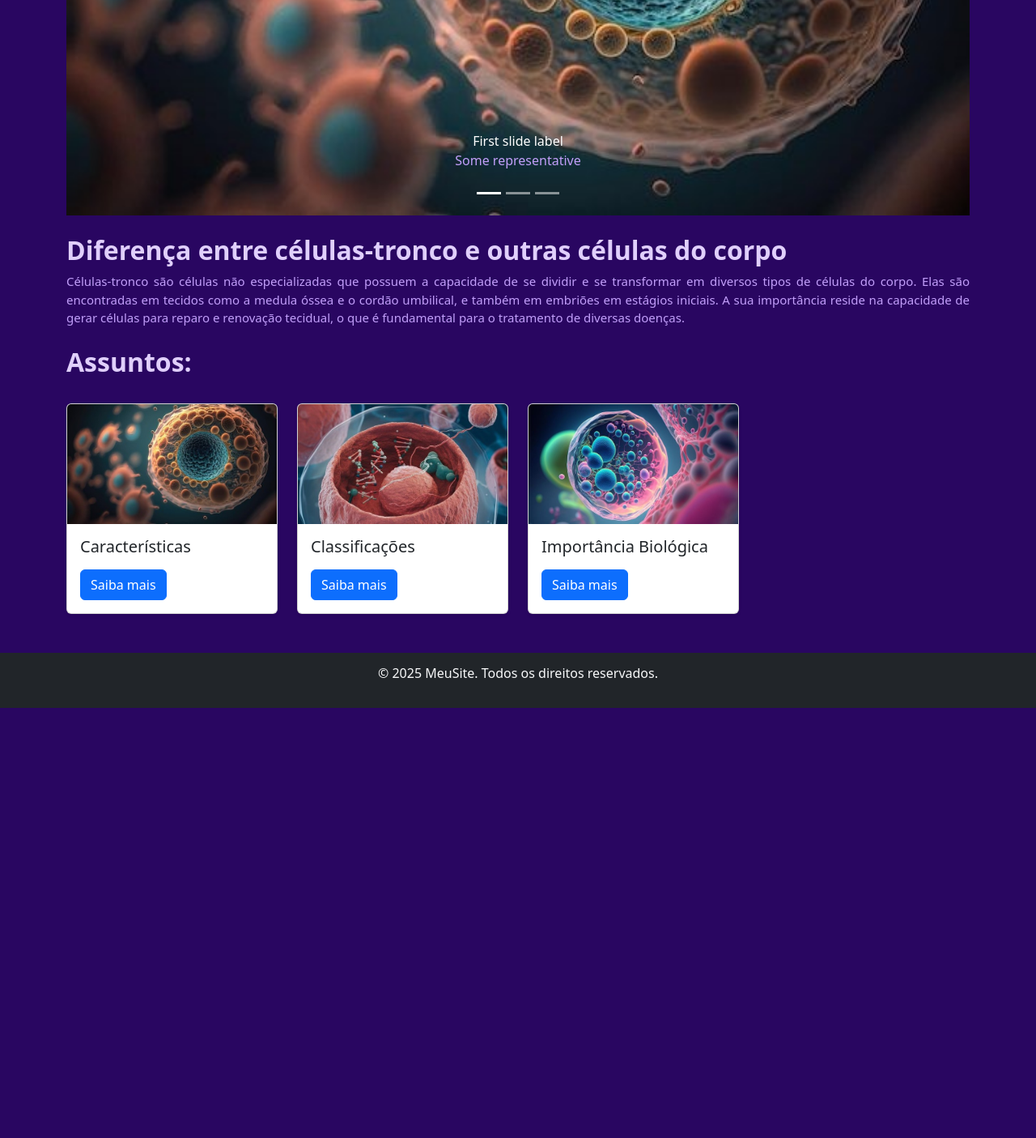
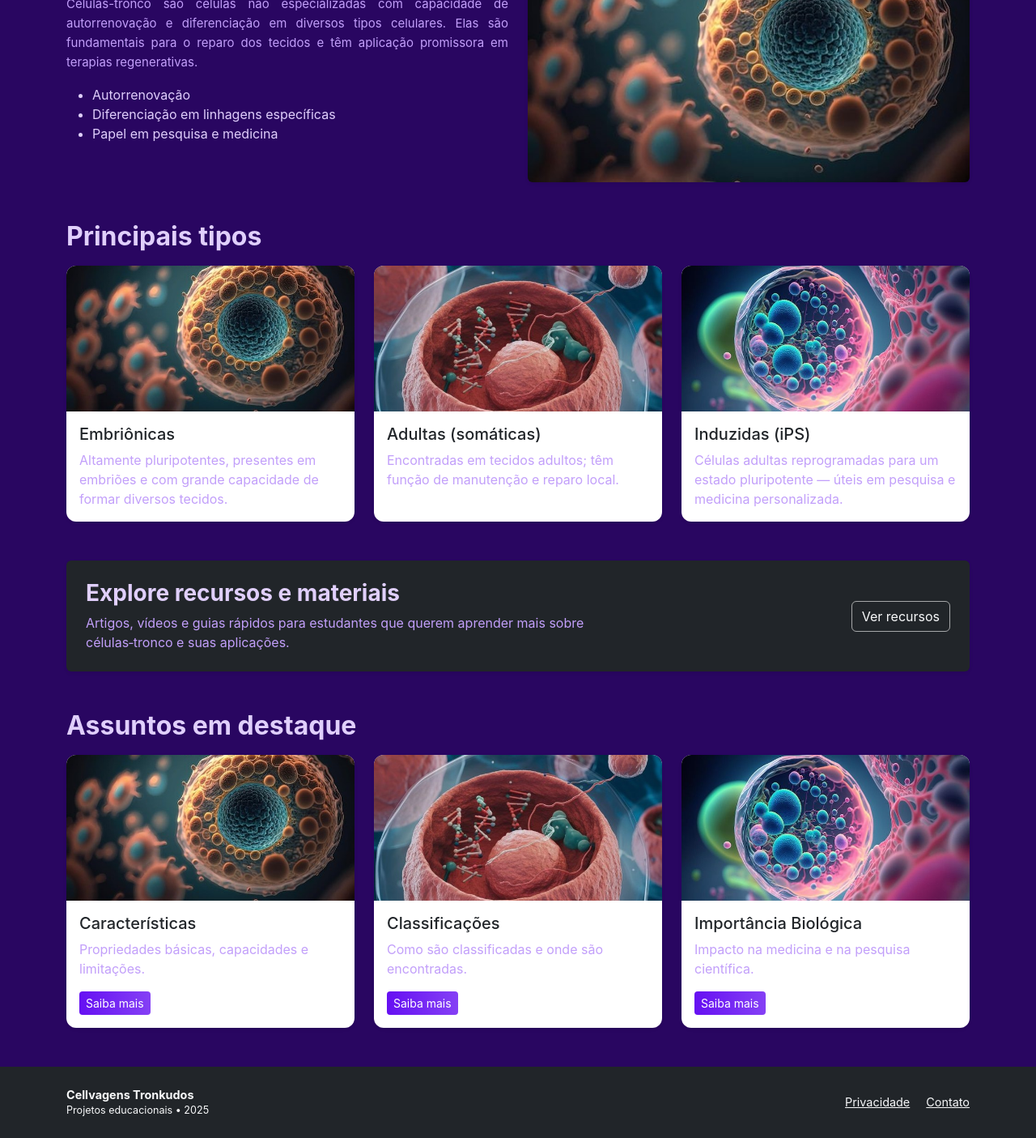
Before and after one commit to LucasPLimal/Projeto-Integrador---Cellvagens-Truncados, a plain HTML site: page index.html in a window 1280 px wide. Shown: the part 720-2125 px from the top of the page at 81% size. Before the commit the page ends 1594 px from the top, so only its background shows below. Drawn offline with nearby package versions, Linux system fonts and the light colour scheme.

Commit message:
reestruturação da index e adição de páginas html(caracteristicas.html)

```diff
--- a/CSS/style.css
+++ b/CSS/style.css
@@ -8,10 +8,12 @@
   --bs-indigo-700: #3d0a91;
   --bs-indigo-800: #290661;
   --bs-indigo-900: #140330;
+  --accent: #7be4c7;
+  --muted: #bfb6f8;
 }
 
 /* Classes utilitárias */
-.bg-indigo { background-color: var(--bs-indigo) !important; }
+.bg-indigo { background-color: var(--bs-indigo-700) !important; }
 .bg-indigo-100 { background-color: var(--bs-indigo-100) !important; }
 .bg-indigo-200 { background-color: var(--bs-indigo-200) !important; }
 .bg-indigo-300 { background-color: var(--bs-indigo-300) !important; }
@@ -35,6 +37,23 @@ body {
   scroll-behavior: smooth;
 }
 
+/* Layout & typography */
+body {
+  font-family: "Inter", system-ui, -apple-system, "Segoe UI", Roboto, "Helvetica Neue", Arial;
+  -webkit-font-smoothing: antialiased;
+  -moz-osx-font-smoothing: grayscale;
+}
+
+h1, h2, h3, h5 {
+  color: var(--bs-indigo-100);
+}
+
+/* Hero */
+.hero-graphic {
+  max-width: 420px;
+  opacity: 0.95;
+}
+
 h1, h2, h5 {
   color: var(--bs-indigo-100);
 }
@@ -51,4 +70,49 @@ p {
     text-align: justify;
     font-size: 15px;
     color: var(--bs-indigo-200);
+    line-height: 1.6;
 }
+
+/* Cards and utilities */
+.card {
+  border: none;
+  border-radius: 12px;
+  overflow: hidden;
+}
+
+.card-img-top {
+  height: 180px;
+  object-fit: cover;
+}
+
+.hover-zoom img {
+  transition: transform 300ms ease;
+}
+.hover-zoom:hover img {
+  transform: scale(1.05);
+}
+
+.btn-primary {
+  background: linear-gradient(90deg, var(--bs-indigo-500), var(--bs-indigo-400));
+  border: none;
+}
+.btn-outline-light {
+  border-color: rgba(255,255,255,0.6);
+}
+
+/* Small animations for sections */
+.reveal {
+  opacity: 0;
+  transform: translateY(16px);
+  transition: opacity 500ms ease, transform 500ms ease;
+}
+.reveal.visible {
+  opacity: 1;
+  transform: none;
+}
+
+/* Responsive tweaks */
+@media (max-width: 768px) {
+  .card-img-top { height: 140px; }
+  .hero-graphic { max-width: 320px; }
+}
--- a/JS/main.js
+++ b/JS/main.js
@@ -1,3 +1,28 @@
 document.addEventListener("DOMContentLoaded", () => {
   console.log("Site carregado com sucesso!");
+
+  // Smooth scroll for internal links
+  document.querySelectorAll('a[href^="#"]').forEach(anchor => {
+    anchor.addEventListener('click', function (e) {
+      const href = this.getAttribute('href');
+      if (href.length > 1 && document.querySelector(href)) {
+        e.preventDefault();
+        document.querySelector(href).scrollIntoView({ behavior: 'smooth', block: 'start' });
+      }
+    });
+  });
+
+  // Reveal on scroll for elements with .reveal
+  const observer = new IntersectionObserver((entries) => {
+    entries.forEach(entry => {
+      if (entry.isIntersecting) {
+        entry.target.classList.add('visible');
+      }
+    });
+  }, { threshold: 0.12 });
+
+  document.querySelectorAll('section, .card, .hero-graphic').forEach(el => {
+    el.classList.add('reveal');
+    observer.observe(el);
+  });
 });
--- a/index.html
+++ b/index.html
@@ -13,121 +13,168 @@
   <!-- Navbar -->
   <nav class="navbar navbar-expand-lg navbar-dark bg-dark shadow-sm">
     <div class="container">
-      <a class="navbar-brand" href="#">
-        <img src="IMAGES/Boss_Stem_Cell_Icon.webp" width="30" height="30" alt="">
-        Cellvagens Tronkudos
+      <a class="navbar-brand d-flex align-items-center" href="#hero">
+        <img src="IMAGES/Boss_Stem_Cell_Icon.webp" width="36" height="36" alt="Ícone células-tronco" class="me-2 rounded-circle">
+        <span class="fw-bold">Cellvagens Tronkudos</span>
       </a>
-      <button class="navbar-toggler" type="button" data-bs-toggle="collapse" data-bs-target="#navbarNav">
+      <button class="navbar-toggler" type="button" data-bs-toggle="collapse" data-bs-target="#navbarNav" aria-controls="navbarNav" aria-expanded="false" aria-label="Alternar navegação">
         <span class="navbar-toggler-icon"></span>
       </button>
       <div class="collapse navbar-collapse" id="navbarNav">
         <ul class="navbar-nav ms-auto">
-          <li class="nav-item"><a class="nav-link active" href="#">Início</a></li>
-          <li class="nav-item"><a class="nav-link" href="#">Informações</a></li>
-          <li class="nav-item"><a class="nav-link" href="#">Notícias</a></li>
+          <li class="nav-item"><a class="nav-link active" href="#hero">Início</a></li>
+          <li class="nav-item"><a class="nav-link" href="#sobre">Sobre</a></li>
+          <li class="nav-item"><a class="nav-link" href="#tipos">Tipos</a></li>
+          <li class="nav-item"><a class="nav-link" href="#recursos">Recursos</a></li>
         </ul>
       </div>
     </div>
   </nav>
 
-  <!-- Conteúdo principal -->
+
+  <!-- Hero -->
+  <header id="hero" class="pt-3" style="background: linear-gradient(120deg, rgba(41,6,97,0.95), rgba(102,16,242,0.85));">
+    <div class="container text-center text-light pb-5 ">
+      <div class="card">
+  <div class="card-header">
+    Featured
+  </div>
+  <div class="card-body">
+    <h5 class="card-title">Special title treatment</h5>
+    <p class="card-text">With supporting text below as a natural lead-in to additional content.</p>
+    <a href="#" class="btn btn-primary">Go somewhere</a>
+  </div>
+</div>
+      <h1 class="display-4 fw-bold py-3">Células-tronco: regeneração & futuro</h1>
+      <p class="lead mt-3">Entenda o que são, como funcionam e por que são a promessa da medicina regenerativa.</p>
+      <div class="mt-4">
+        <a href="#sobre" class="btn btn-outline-light btn-lg me-2">Saiba mais</a>
+        <a href="#recursos" class="btn btn-light btn-lg text-dark">Explorar tópicos</a>
+      </div>
+      <p class="mt-4 small text-indigo-200">Projeto educacional — conteúdo de apoio para estudos.</p>
+    </div>
+  </header>
+
   <main class="container my-5">
-    <div class="text-center mb-4">
-      <h1 class="fw-bold">Cellvagens Tronkudos</h1>
-      <p>Um projeto integrador sobre celulas troncos.</p>
-    </div>
-
-    <div class="text-light mb-4">
-      <h2 class="fw-bold">O que é?</h2>
-      <p class="paragrafo">
-        Células-tronco são células não especializadas que possuem a capacidade de se dividir e se transformar
-        em diversos tipos de células do corpo. Elas são encontradas em tecidos como a medula óssea e o cordão umbilical, e também
-        em embriões em estágios iniciais. A sua importância reside na capacidade de gerar células para reparo e renovação tecidual,
-        o que é fundamental para o tratamento de diversas doenças. </p>
-    </div>
-
-    <div id="carouselExampleCaptions" class="carousel slide mb-4">
-  <div class="carousel-indicators">
-    <button type="button" data-bs-target="#carouselExampleCaptions" data-bs-slide-to="0" class="active" aria-current="true" aria-label="Slide 1"></button>
-    <button type="button" data-bs-target="#carouselExampleCaptions" data-bs-slide-to="1" aria-label="Slide 2"></button>
-    <button type="button" data-bs-target="#carouselExampleCaptions" data-bs-slide-to="2" aria-label="Slide 3"></button>
-  </div>
-  <div class="carousel-inner">
-    <div class="carousel-item active">
-      <img src="IMAGES/embrionarias.jpeg" class="d-block w-100" alt="...">
-      <div class="carousel-caption d-md-block">
-        <h9>First slide label</h9>
-        <p>Some representative</p>
-      </div>
-    </div>
-    <div class="carousel-item">
-      <img src="IMAGES/adultas.jpeg" class="d-block w-100" alt="...">
-      <div class="carousel-caption d-md-block">
-        <h9>Second slide label</h9>
-        <p>Some representative</p>
-      </div>
-    </div>
-    <div class="carousel-item">
-      <img src="IMAGES/induzidas.jpeg" class="d-block w-100" alt="...">
-        <div class="carousel-caption d-md-block">
-        <h9>Third slide label</h9>
-        <p>Some representative</p>
+    <!-- Sobre -->
+    <section id="sobre" class="mb-5">
+      <div class="row align-items-center gy-4">
+        <div class="col-lg-6">
+          <h2 class="fw-bold">O que são células-tronco?</h2>
+          <p class="paragrafo">Células-tronco são células não especializadas com capacidade de autorrenovação e diferenciação em diversos tipos celulares. Elas são fundamentais para o reparo dos tecidos e têm aplicação promissora em terapias regenerativas.</p>
+          <ul>
+            <li>Autorrenovação</li>
+            <li>Diferenciação em linhagens específicas</li>
+            <li>Papel em pesquisa e medicina</li>
+          </ul>
+        </div>
+        <div class="col-lg-6 text-center">
+          <img src="IMAGES/embrionarias.jpeg" alt="Células embrionárias" class="img-fluid rounded shadow-sm">
         </div>
       </div>
-    </div>
-  </div>
+    </section>
 
-  <div class="text-light mb-4">
-      <h2 class="fw-bold">Diferença entre células-tronco e outras células do corpo</h2>
-      <p class="paragrafo">
-        Células-tronco são células não especializadas que possuem a capacidade de se dividir e se transformar
-        em diversos tipos de células do corpo. Elas são encontradas em tecidos como a medula óssea e o cordão umbilical, e também
-        em embriões em estágios iniciais. A sua importância reside na capacidade de gerar células para reparo e renovação tecidual,
-        o que é fundamental para o tratamento de diversas doenças. </p>
-    </div>
+    <!-- Tipos -->
+    <section id="tipos" class="mb-5">
+      <h2 class="fw-bold mb-3">Principais tipos</h2>
+      <div class="row gy-4">
+        <div class="col-md-4">
+          <article class="card h-100 shadow-sm hover-zoom">
+            <img src="IMAGES/embrionarias.jpeg" class="card-img-top" alt="Embriônicas">
+            <div class="card-body">
+              <h5 class="card-title">Embriônicas</h5>
+              <p class="card-text">Altamente pluripotentes, presentes em embriões e com grande capacidade de formar diversos tecidos.</p>
+            </div>
+          </article>
+        </div>
+        <div class="col-md-4">
+          <article class="card h-100 shadow-sm hover-zoom">
+            <img src="IMAGES/adultas.jpeg" class="card-img-top" alt="Adultas">
+            <div class="card-body">
+              <h5 class="card-title">Adultas (somáticas)</h5>
+              <p class="card-text">Encontradas em tecidos adultos; têm função de manutenção e reparo local.</p>
+            </div>
+          </article>
+        </div>
+        <div class="col-md-4">
+          <article class="card h-100 shadow-sm hover-zoom">
+            <img src="IMAGES/induzidas.jpeg" class="card-img-top" alt="Induzidas">
+            <div class="card-body">
+              <h5 class="card-title">Induzidas (iPS)</h5>
+              <p class="card-text">Células adultas reprogramadas para um estado pluripotente — úteis em pesquisa e medicina personalizada.</p>
+            </div>
+          </article>
+        </div>
+      </div>
+    </section>
 
-    <!-- Cards -->
-
-    <div class="row g-4">
-      <h2 class="fw-bold">Assuntos:</h2>
-      <div class="col-md-3">
-        <div class="card h-100 shadow-sm">
-          <img src="IMAGES/embrionarias.jpeg" class="card-img-top" alt="">
-          <div class="card-body">
-            <h5 class="card-title">Características</h5>
-            <p class="card-text"></p>
-            <a href="#" class="btn btn-primary">Saiba mais</a>
+    <!-- Recursos / CTA -->
+    <section id="recursos" class="mb-5">
+      <div class="bg-dark rounded p-4 text-light shadow-sm">
+        <div class="row align-items-center">
+          <div class="col-md-8">
+            <h3 class="fw-bold">Explore recursos e materiais</h3>
+            <p class="mb-0">Artigos, vídeos e guias rápidos para estudantes que querem aprender mais sobre células‑tronco e suas aplicações.</p>
+          </div>
+          <div class="col-md-4 text-md-end mt-3 mt-md-0">
+            <a href="#" class="btn btn-outline-light">Ver recursos</a>
           </div>
         </div>
       </div>
+    </section>
 
-      <div class="col-md-3">
-        <div class="card h-100 shadow-sm">
-          <img src="IMAGES/adultas.jpeg" class="card-img-top" alt="">
-          <div class="card-body">
-            <h5 class="card-title">Classificações</h5>
-            <p class="card-text"></p>
-            <a href="#" class="btn btn-primary">Saiba mais</a>
+    <!-- Assuntos / Cards adicionais -->
+    <section class="mb-5">
+      <h2 class="fw-bold mb-3">Assuntos em destaque</h2>
+      <div class="row g-4">
+        <div class="col-md-4">
+          <div class="card h-100 shadow-sm">
+            <img src="IMAGES/embrionarias.jpeg" class="card-img-top" alt="Características">
+            <div class="card-body">
+              <h5 class="card-title">Características</h5>
+              <p class="card-text">Propriedades básicas, capacidades e limitações.</p>
+              <a href="HTML/caracteristicas.html" class="btn btn-primary btn-sm">Saiba mais</a>
+            </div>
+          </div>
+        </div>
+
+        <div class="col-md-4">
+          <div class="card h-100 shadow-sm">
+            <img src="IMAGES/adultas.jpeg" class="card-img-top" alt="Classificações">
+            <div class="card-body">
+              <h5 class="card-title">Classificações</h5>
+              <p class="card-text">Como são classificadas e onde são encontradas.</p>
+              <a href="#" class="btn btn-primary btn-sm">Saiba mais</a>
+            </div>
+          </div>
+        </div>
+
+        <div class="col-md-4">
+          <div class="card h-100 shadow-sm">
+            <img src="IMAGES/induzidas.jpeg" class="card-img-top" alt="Importância">
+            <div class="card-body">
+              <h5 class="card-title">Importância Biológica</h5>
+              <p class="card-text">Impacto na medicina e na pesquisa científica.</p>
+              <a href="#" class="btn btn-primary btn-sm">Saiba mais</a>
+            </div>
           </div>
         </div>
       </div>
-
-      <div class="col-md-3">
-        <div class="card h-100 shadow-sm">
-          <img src="IMAGES/induzidas.jpeg" class="card-img-top" alt="">
-          <div class="card-body">
-            <h5 class="card-title">Importância Biológica</h5>
-            <p class="card-text"></p>
-            <a href="#" class="btn btn-primary">Saiba mais</a>
-          </div>
-        </div>
-      </div>
-    </div>
+    </section>
   </main>
 
   <!-- Rodapé -->
-  <footer class="bg-dark text-light py-3 text-center">
-    <h6 class="mb-0">&copy; 2025 MeuSite. Todos os direitos reservados.</p>
+  <footer class="bg-dark text-light py-4">
+    <div class="container d-flex flex-column flex-md-row justify-content-between align-items-center">
+      <div>
+        <strong>Cellvagens Tronkudos</strong>
+        <div class="small">Projetos educacionais • 2025</div>
+      </div>
+      <nav class="mt-3 mt-md-0">
+        <a href="#" class="text-light me-3">Privacidade</a>
+        <a href="#" class="text-light">Contato</a>
+      </nav>
+    </div>
   </footer>
 
   <script src="https://cdn.jsdelivr.net/npm/bootstrap@5.3.8/dist/js/bootstrap.bundle.min.js" integrity="sha384-FKyoEForCGlyvwx9Hj09JcYn3nv7wiPVlz7YYwJrWVcXK/BmnVDxM+D2scQbITxI" crossorigin="anonymous"></script>
```
Also changed, not shown: HTML/caracteristicas.html (added, +113 -0 lines).
